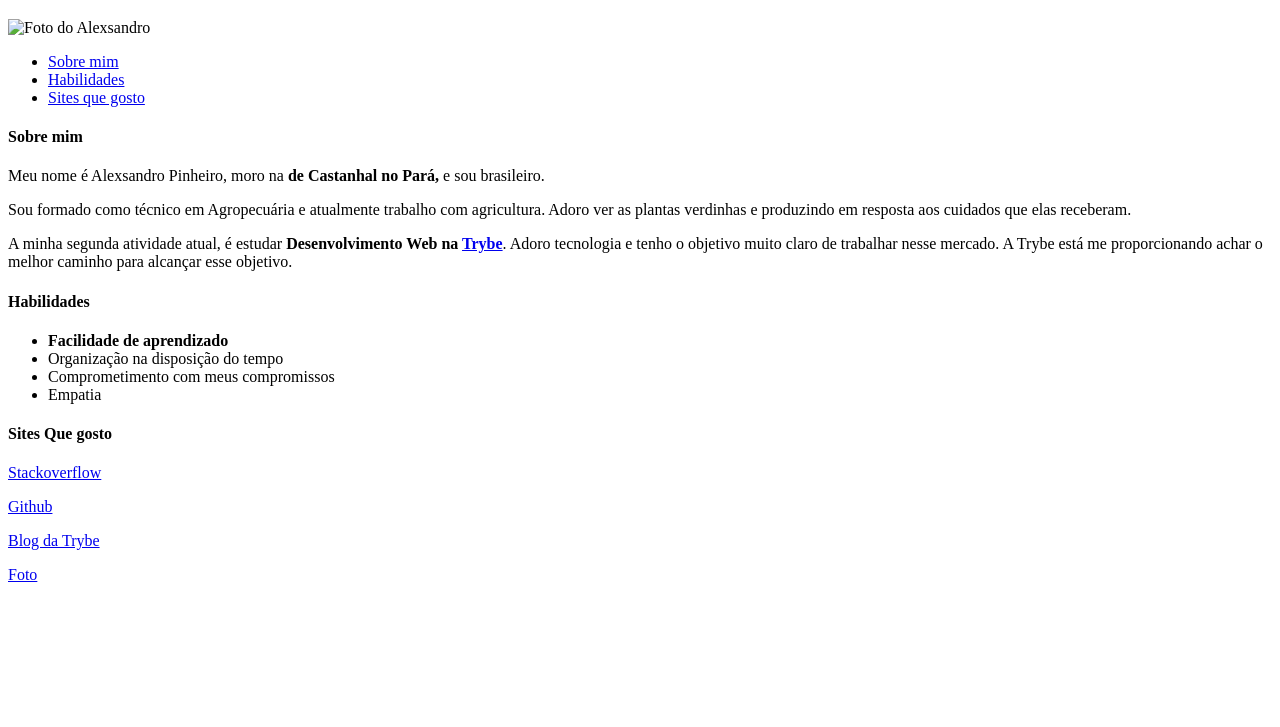
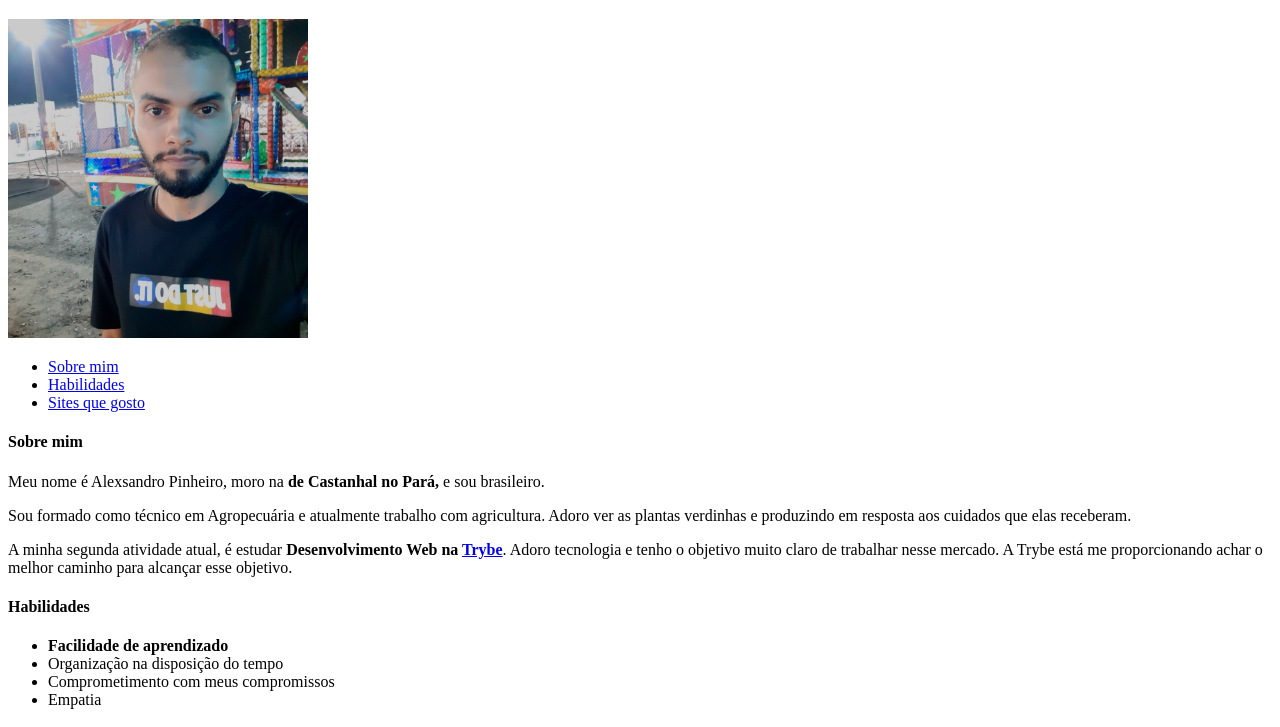
Before and after one commit to Alexsandro-01/Portif-lio, a plain HTML site: page index.html in a window 1280 px wide. Shown: the part 61-788 px from the top of the page. Drawn offline with Linux system fonts and the light colour scheme; the site is published under a folder, as on GitHub Pages, so addresses that start at the root find nothing.

Commit message:
Update index.html

```diff
--- a/index.html
+++ b/index.html
@@ -9,7 +9,7 @@
 <body>
     <h1>Alexsandro Pinheiro</h1>
 
-    <img id="foto" src="/images/alexsandro.jpg" alt="Foto do Alexsandro" width="300px">
+    <img id="foto" src="images/alexsandro.jpg" alt="Foto do Alexsandro" width="300px">
 
     <ul>
         <li><a href="#sobre">Sobre mim</a></li>
```
